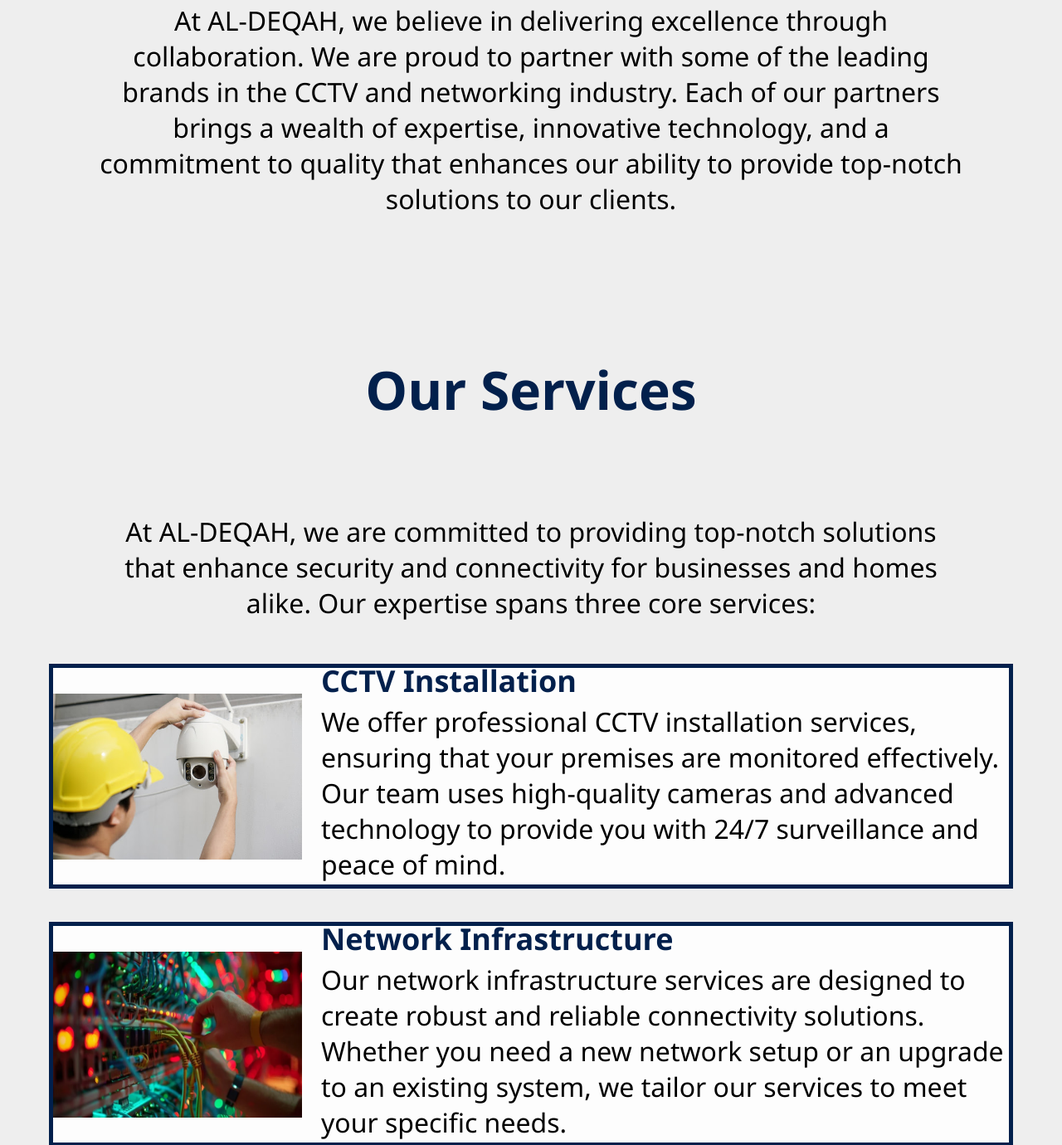
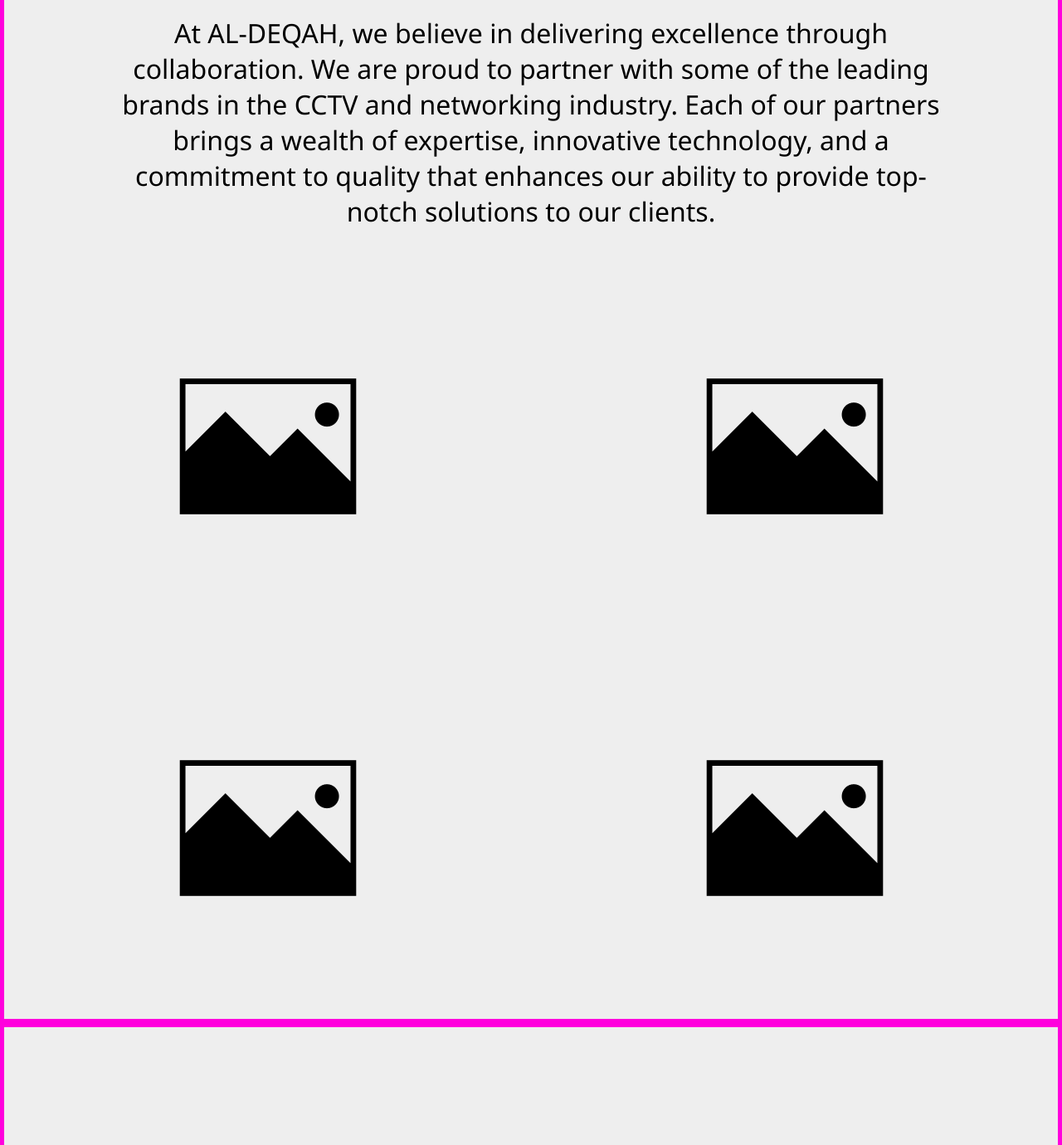
Before and after one commit to LMR218/Company-Portfolio, a plain HTML site: page index.html in a window 1280 px wide. Shown: the part 1123-2503 px from the top of the page at 83% size. Drawn offline with Linux system fonts and the light colour scheme.

Commit message:
Added partners logo img holder and styled partners section

```diff
--- a/index.html
+++ b/index.html
@@ -45,6 +45,33 @@
         innovative technology, and a commitment to quality that enhances our
         ability to provide top-notch solutions to our clients.
       </p>
+
+      <div class="partnersLogos">
+
+        <img
+        class="logoImg"
+        src="./images/image-holder-icon-614x460.png"
+        alt="Company Logo"
+        />
+
+        <img
+        class="logoImg"
+        src="./images/image-holder-icon-614x460.png"
+        alt="Company Logo"
+        />
+
+        <img
+        class="logoImg"
+        src="./images/image-holder-icon-614x460.png"
+        alt="Company Logo"
+        />
+
+        <img
+        class="logoImg"
+        src="./images/image-holder-icon-614x460.png"
+        alt="Company Logo"
+        />
+      </div>
     </section>
 
     <section id="services" class="container">
@@ -130,6 +157,7 @@
         transformed spaces and enhanced security for businesses and
         organizations across various sectors.
       </p>
+
     </div>
     </section>
 
--- a/main.css
+++ b/main.css
@@ -42,7 +42,7 @@
   display: flex;
   flex-direction: column;
   align-items: center;
-  /* border: 5px solid rgb(255, 0, 221); */
+  border: 5px solid rgb(255, 0, 221);
   background-color: var(--background-color);
 }
 
@@ -114,6 +114,25 @@
   text-decoration: none;
 }
 
+
+/*  Partners  */
+/*  Partners  */
+/*  Partners  */
+/*  Partners  */
+/*  Partners  */
+
+
+.partnersLogos {
+  display: flex;
+  flex-direction: row;
+  justify-content: space-around;
+  flex-wrap: wrap;
+  align-items: center;
+  margin: 0px;
+  padding: 0px;
+  width: 100%;
+  background-color: var(--background-color);
+}
 
 
 
```
Also changed, not shown: images/image-holder-icon-614x460.png (added).
